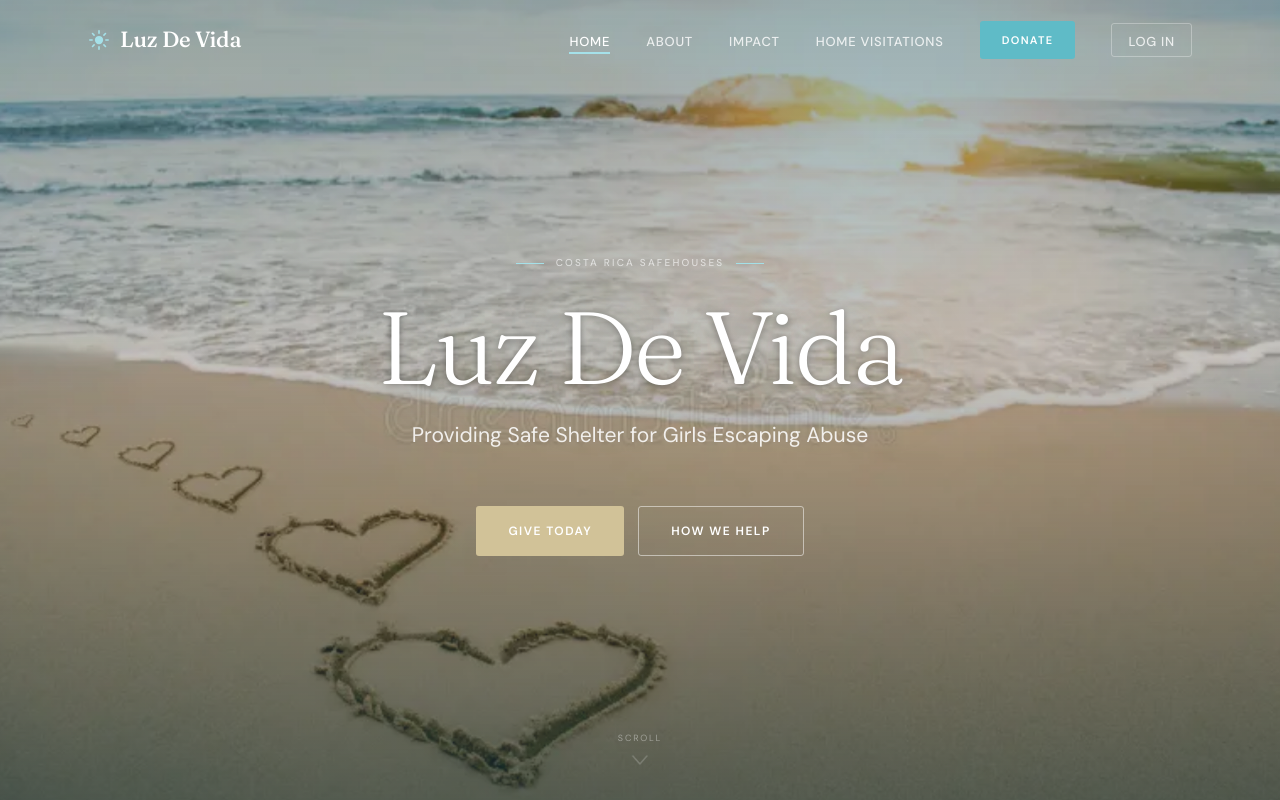
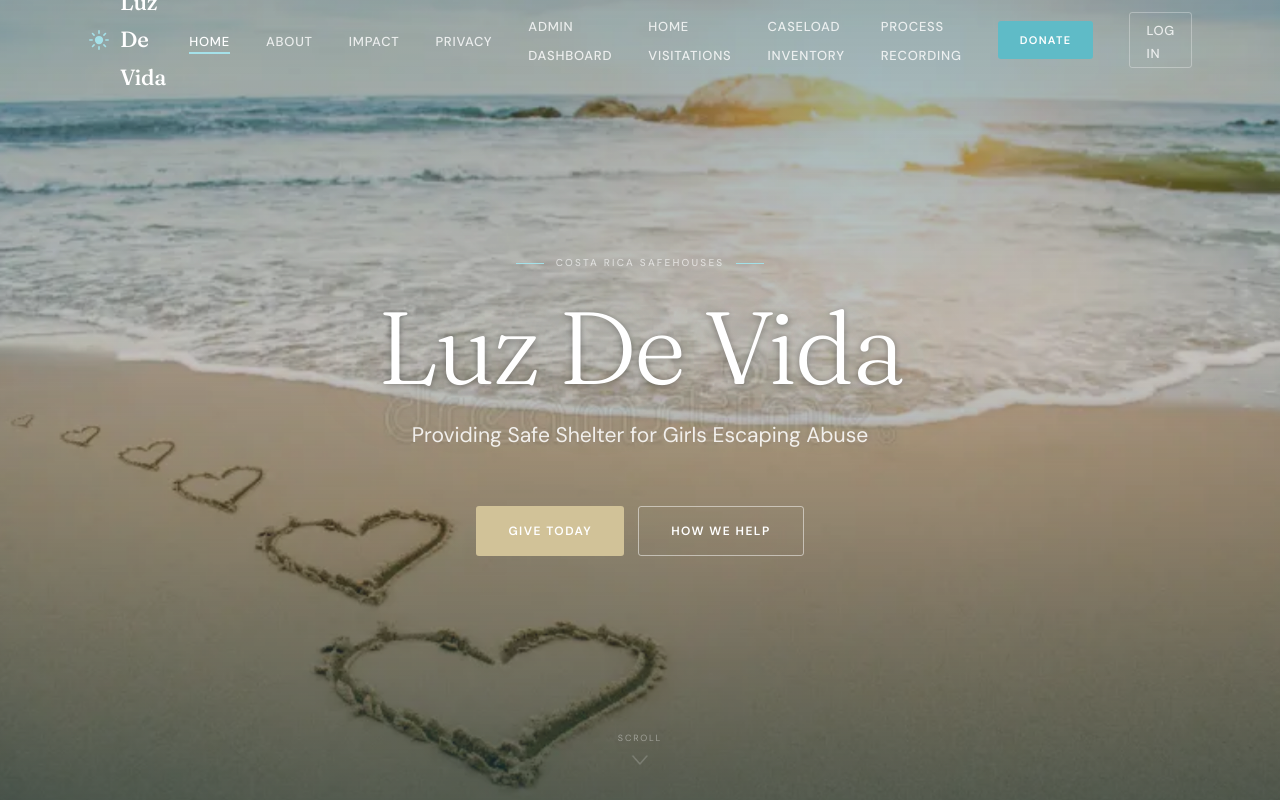
Before and after one commit to dawsonfbroadbent/LuzDeVida, a React (Vite) app in the folder frontend/: page / in a window 1280 px wide. Shown: the top 800 px of the page. Built offline with nearby package versions, Linux system fonts and the light colour scheme; no server answers.

Commit message:
Add all pages to the NavBar

```diff
--- a/frontend/src/components/Nav.tsx
+++ b/frontend/src/components/Nav.tsx
@@ -92,8 +92,28 @@ export default function Nav() {
               </Link>
             </li>
             <li>
+              <Link to="/privacy" className={location.pathname === '/privacy' ? 'active' : ''}>
+                Privacy
+              </Link>
+            </li>
+            <li>
+              <Link to="/admin/dashboard" className={location.pathname === '/admin/dashboard' ? 'active' : ''}>
+                Admin Dashboard
+              </Link>
+            </li>
+            <li>
               <Link to="/homevisitations" className={location.pathname === '/homevisitations' ? 'active' : ''}>
                 Home Visitations
+              </Link>
+            </li>
+            <li>
+              <Link to="/admin/caseload-inventory" className={location.pathname === '/admin/caseload-inventory' ? 'active' : ''}>
+                Caseload Inventory
+              </Link>
+            </li>
+            <li>
+              <Link to="/admin/process-recording" className={location.pathname === '/admin/process-recording' ? 'active' : ''}>
+                Process Recording
               </Link>
             </li>
             <li>
@@ -161,6 +181,11 @@ export default function Nav() {
         <Link to="/">Home</Link>
         <Link to="/about">About</Link>
         <Link to="/impact">Impact</Link>
+        <Link to="/privacy">Privacy</Link>
+        <Link to="/admin/dashboard">Admin Dashboard</Link>
+        <Link to="/homevisitations">Home Visitations</Link>
+        <Link to="/admin/caseload-inventory">Caseload Inventory</Link>
+        <Link to="/admin/process-recording">Process Recording</Link>
         <Link to="/donate" className="btn btn-primary">
           Donate Now
         </Link>
```
